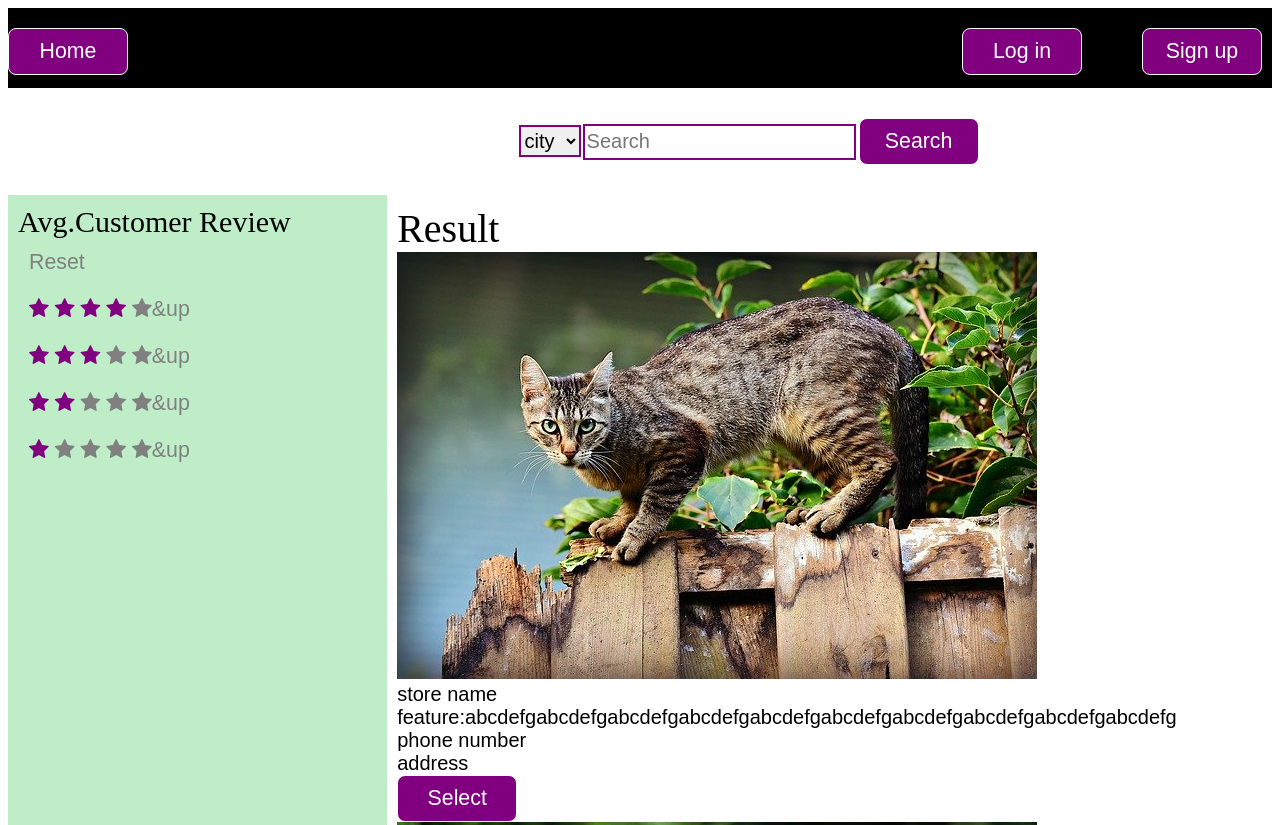
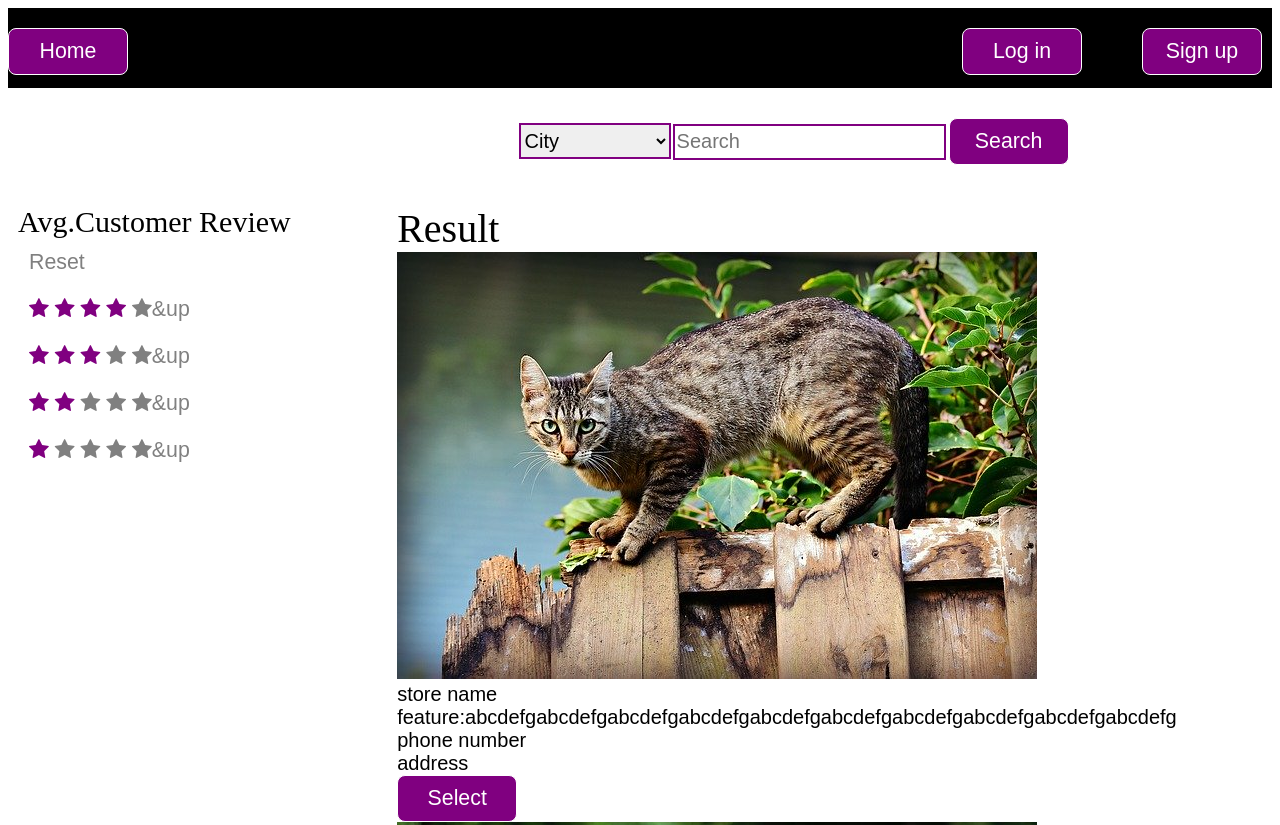
Before and after one commit to SiegmeyerYu/cs326-final-dalet, a website: page html/customer.html in a window 1280 px wide. Shown: the top 825 px of the page. Drawn offline with Linux system fonts and the light colour scheme.

Commit message:
Update customer.html

```diff
--- a/html/customer.html
+++ b/html/customer.html
@@ -25,7 +25,6 @@
     #page > filter {
         grid-area: filter;
         padding:10px;
-        background-color: #BEEDC7;
         background-size: 50% 50%;
     }
 
@@ -68,11 +67,11 @@
  height:30px;
     }
     select{
+        width:150px;
         border: 1px solid purple;
   box-shadow: 0 0 0 1px purple;
   font-size: 20px;
- height:30px;
-        width:60px;
+ height:34px;
     }
     .search-bar{
         margin-left: 40%;
@@ -105,7 +104,6 @@ result label{
     display:block;
 }
 
-
 </style>
  <body>
     <section id ="page">
@@ -117,8 +115,8 @@ result label{
 <!-- Search form -->
 
 <div class="search-bar">
-    <select name="cities">
-        <option value="N/A">city</option>
+    <select name="cities" id="dropdown_city">
+        <option value="N/A">City</option>
         <option value="Amherst">Amherst</option>
         <option value="Worcester">Worcester</option>
         <option value="Franklin">Franklin</option>
```
Lines whose indentation alone changed are shown as unchanged.
